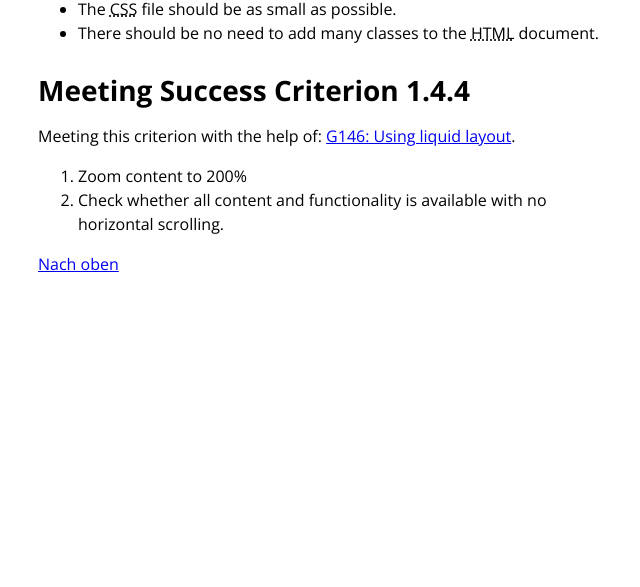
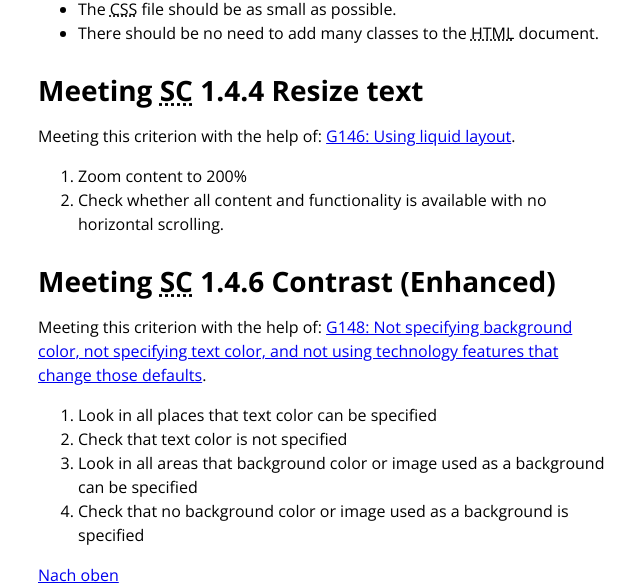
Before and after one commit to fpv83/accessibletypo-css, a plain HTML site: page docs/index.html in a window 1280 px wide. Shown: the part 751-1338 px from the top of the page, without its empty margins (314-954 px from the left). Before the commit the page ends 1027 px from the top, so only its background shows below. Drawn offline with nearby package versions, Linux system fonts and the light colour scheme.

Commit message:
Update index.html

```diff
--- a/docs/index.html
+++ b/docs/index.html
@@ -46,12 +46,21 @@
           There should be no need to add many classes to the <abbr title="Hypertext Markup Language">HTML</abbr> document.
         </li>
       </ul>
-      <h3>Meeting Success Criterion 1.4.4</h3>
+      <h3>Meeting <abbr title="Success Criterion">SC</abbr> 1.4.4 Resize text</h3>
       <p>Meeting this criterion with the help of: <a href="http://www.w3.org/TR/2016/NOTE-WCAG20-TECHS-20161007/G146">G146: Using liquid layout</a>.</p>
       <ol>
         <li>Zoom content to 200%</li>
         <li>Check whether all content and functionality is available with no horizontal scrolling.</li>
       </ol>
+      <h3>Meeting <abbr title="Success Criterion">SC</abbr> 1.4.6 Contrast (Enhanced)</h3>
+      <p>Meeting this criterion with the help of: <a href="http://www.w3.org/TR/2016/NOTE-WCAG20-TECHS-20161007/G146">G148: Not specifying background color, not specifying text color, and not using technology features that change those defaults</a>.</p>
+      <ol class="enumar">
+        <li>Look in all places that text color can be specified</li>
+        <li>Check that text color is not specified</li>
+        <li>Look in all areas that background color or image used as a background can be
+        specified</li>
+        <li>Check that no background color or image used as a background is specified</li>
+      </ol>
       <a href="#">Nach oben</a>
     </main>
   </body>
```
